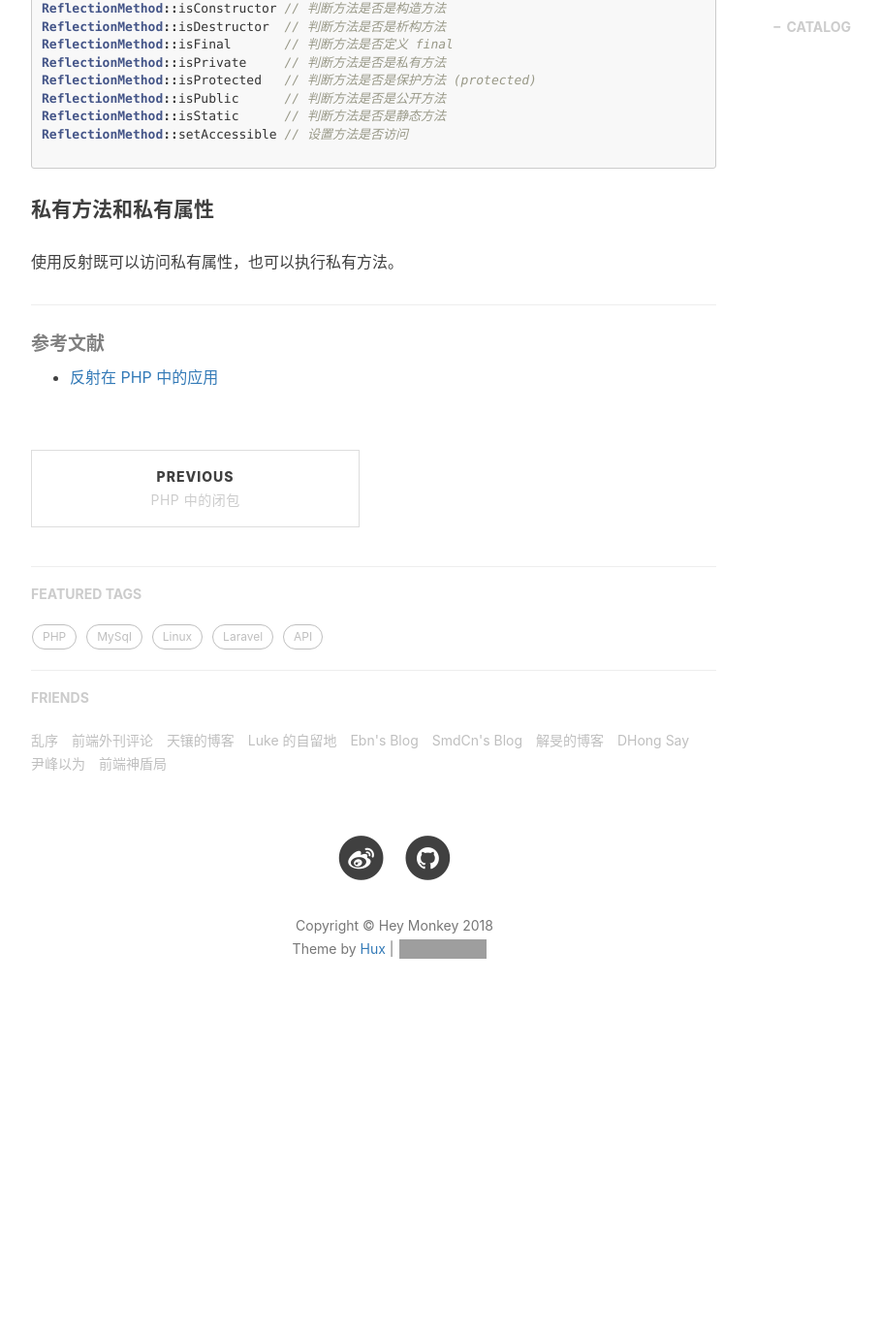
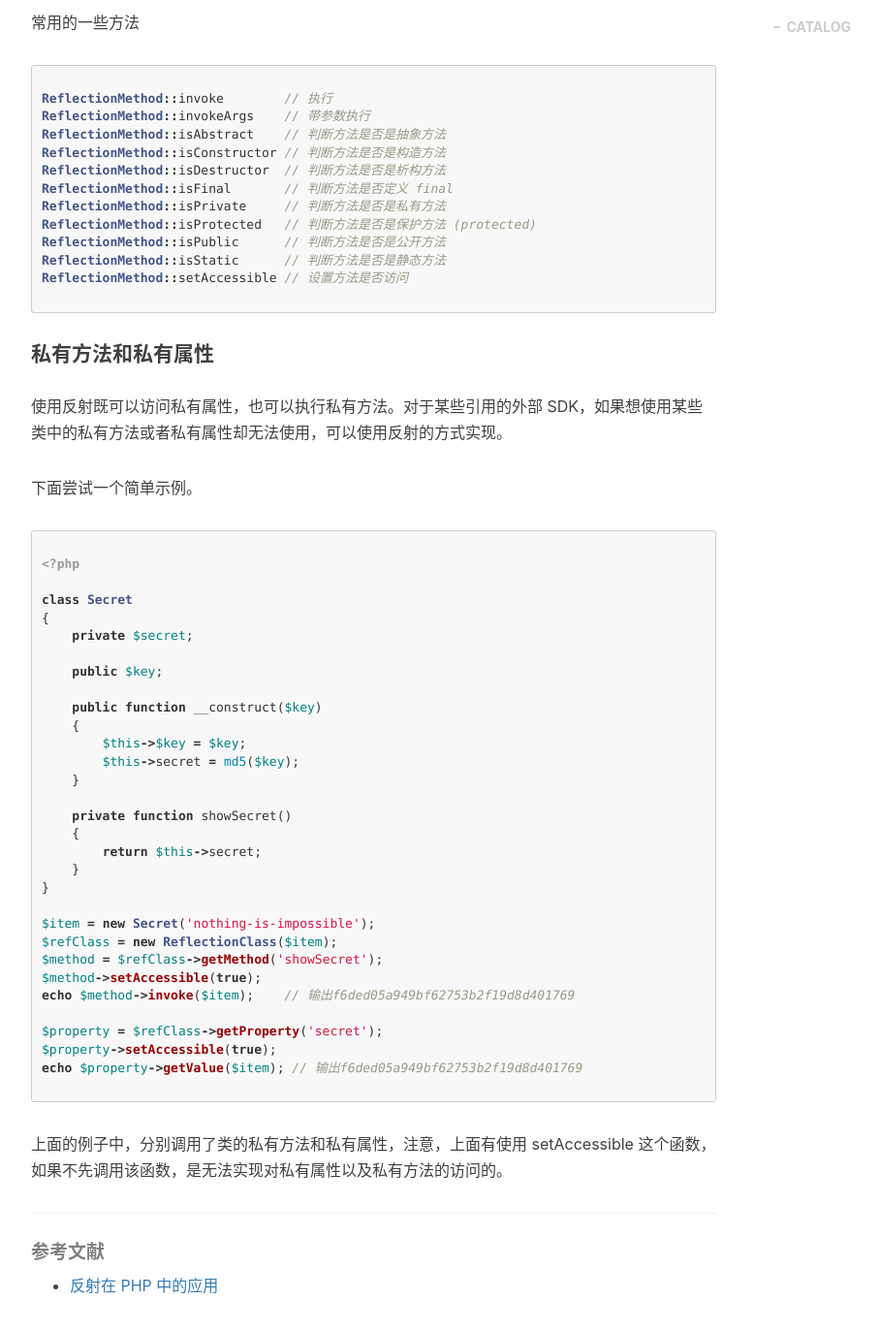
Before and after one commit to ywlvs/ywlvs.github.io, a Jekyll site: the page built from _posts/2018-06-28-reflection-class-in-php.markdown, in a window 1280 px wide and 1400 px high, scrolled down 3055 px. Shown: the top 1373 px of the window at 97% size, without its empty margins (233-1142 px from the left). Built offline with Jekyll 4.4.1, drawn with Linux system fonts in a browser that asks for light colours; nearby versions of some CDN libraries; comment, search, counter and statistics services are not loaded; before the commit the page ends 4138 px from its top, so only the background shows below that; some of the changed text lies outside the part shown; grey boxes are pictures that could not be loaded.

Commit message:
reflection-in-php-over

````diff
--- a/_posts/2018-06-28-reflection-class-in-php.markdown
+++ b/_posts/2018-06-28-reflection-class-in-php.markdown
@@ -24,7 +24,6 @@ tags:
 定义一个简单的类
 
 ```php
-
 <?php
 
 class Goods
@@ -61,7 +60,7 @@ array(2) {
   [0]=>
   object(ReflectionMethod)#2 (2) {
     ["name"]=>
-    string(8) "setPrice"
+    string(11) "__construct"
     ["class"]=>
     string(5) "Goods"
   }
@@ -116,11 +114,21 @@ $newGoods->getPrice();                    //输出 Going to Stop
 
 ```php
 
-$car = new Car();
-$method = $refClass->getMethod('setBrand');
-$method->invoke($car, 'BMW');
+<?php
 
-var_dump($car->brand);
+class Greet
+{
+    public function say($message)
+    {
+        echo $message;
+    }
+}
+
+$greeting = new Greet();
+$refClass = new ReflectionClass(Greet::class);
+
+$method = $refClass->getMethod('say');
+$method->invoke($greeting, 'Good Morning');     //输出 Good Morning
 
 ```
 
@@ -144,7 +152,46 @@ ReflectionMethod::setAccessible // 设置方法是否访问
 
 #### 私有方法和私有属性
 
-使用反射既可以访问私有属性，也可以执行私有方法。
+使用反射既可以访问私有属性，也可以执行私有方法。对于某些引用的外部 SDK，如果想使用某些类中的私有方法或者私有属性却无法使用，可以使用反射的方式实现。
+
+下面尝试一个简单示例。
+
+```php
+
+<?php
+
+class Secret
+{
+    private $secret;
+
+    public $key;
+
+    public function __construct($key)
+    {
+        $this->$key = $key;
+        $this->secret = md5($key);
+    }
+
+    private function showSecret()
+    {
+        return $this->secret;
+    }
+}
+
+$item = new Secret('nothing-is-impossible');
+$refClass = new ReflectionClass($item);
+$method = $refClass->getMethod('showSecret');
+$method->setAccessible(true);
+echo $method->invoke($item);    // 输出f6ded05a949bf62753b2f19d8d401769
+
+$property = $refClass->getProperty('secret');
+$property->setAccessible(true);
+echo $property->getValue($item); // 输出f6ded05a949bf62753b2f19d8d401769
+
+```
+
+上面的例子中，分别调用了类的私有方法和私有属性，注意，上面有使用 setAccessible 这个函数，如果不先调用该函数，是无法实现对私有属性以及私有方法的访问的。
+
 
 ---
 
````
Also changed, not shown: other parts of _posts/2018-06-28-reflection-class-in-php.markdown (+4 -5 lines).
